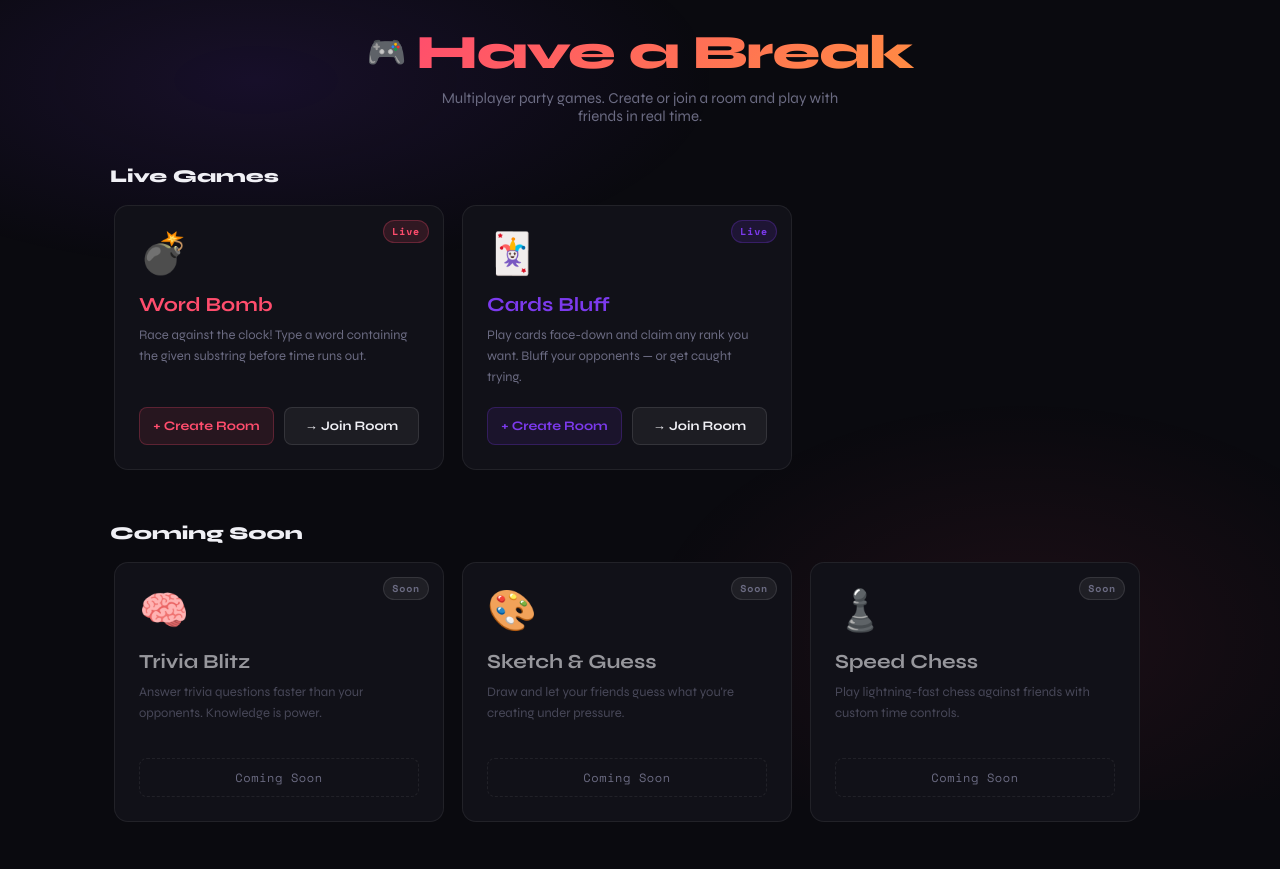
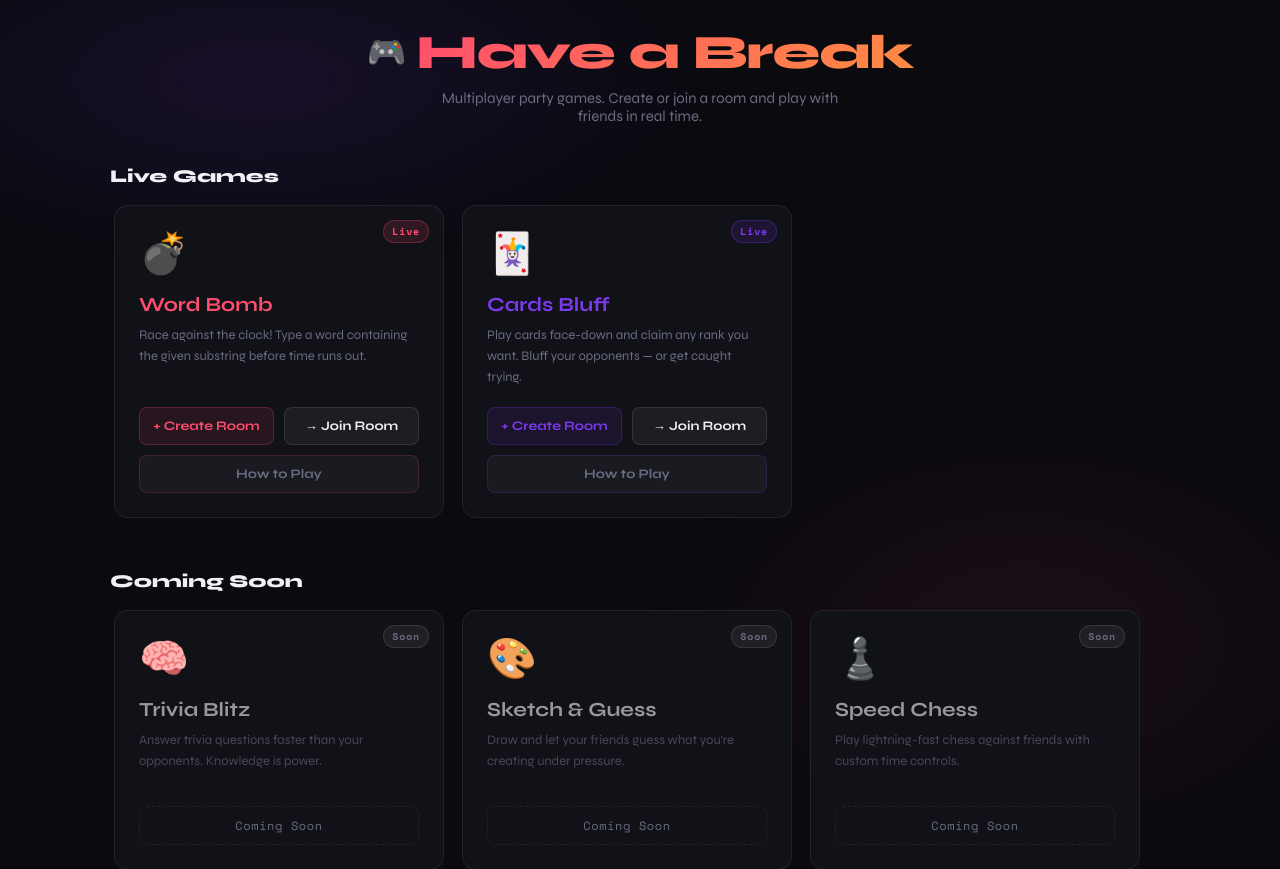
Before and after one commit to khushalmajoka/haveabreak-client, a React (Create React App) app: page / in a window 1280 px wide. Shown: the top 869 px of the page. Built offline with nearby package versions, Linux system fonts and the light colour scheme; no server answers.

Commit message:
Add per-game How to Play actions on home cards

```diff
--- a/src/components/PageLayout.js
+++ b/src/components/PageLayout.js
@@ -4,7 +4,6 @@ import { SITE_CONFIG } from '../config/config';
 
 const NAV_LINKS = [
   { to: '/',             label: 'Home' },
-  { to: '/how-to-play',  label: 'How to Play' },
   { to: '/about',        label: 'About' },
   { to: '/contact',      label: 'Contact' },
 ];
--- a/src/pages/Home.js
+++ b/src/pages/Home.js
@@ -110,12 +110,14 @@ export default function Home() {
           title="Live Games"
           games={liveGames}
           onSelect={(game) => setSelectedGame(game)}
+          onHowToPlay={(game) => navigate(`/how-to-play/${game.id}`)}
         />
 
         <GameRow
           title="Coming Soon"
           games={upcomingGames}
           onSelect={(game) => game.available && setSelectedGame(game)}
+          onHowToPlay={(game) => navigate(`/how-to-play/${game.id}`)}
         />
 
         {/* Inline Ad between content */}
@@ -197,7 +199,7 @@ export default function Home() {
   );
 }
 
-function GameRow({ title, games, onSelect }) {
+function GameRow({ title, games, onSelect, onHowToPlay }) {
   return (
     <section style={{ marginBottom: '34px' }}>
       <h2 style={{
@@ -224,6 +226,10 @@ function GameRow({ title, games, onSelect }) {
             key={game.id}
             game={game}
             onSelect={() => onSelect(game)}
+            onHowToPlay={(event) => {
+              event.stopPropagation();
+              onHowToPlay(game);
+            }}
           />
         ))}
       </div>
@@ -231,7 +237,7 @@ function GameRow({ title, games, onSelect }) {
   );
 }
 
-function GameCard({ game, onSelect }) {
+function GameCard({ game, onSelect, onHowToPlay }) {
   const [hovered, setHovered] = useState(false);
 
   return (
@@ -303,7 +309,7 @@ function GameCard({ game, onSelect }) {
 
       {/* Buttons */}
       {game.available ? (
-        <div style={{ display: 'flex', gap: '10px', marginTop: 'auto' }}>
+        <div style={{ display: 'flex', gap: '10px', marginTop: 'auto', flexWrap: 'wrap' }}>
           <button
             style={{
               flex: 1,
@@ -338,6 +344,31 @@ function GameCard({ game, onSelect }) {
           >
             → Join Room
           </button>
+          <button
+            onClick={onHowToPlay}
+            aria-label={`How to play ${game.name}`}
+            style={{
+              flex: '1 0 100%',
+              padding: '10px',
+              background: 'rgba(255,255,255,0.04)',
+              border: `1px solid ${game.color}30`,
+              borderRadius: '8px',
+              color: 'var(--text-muted)',
+              fontWeight: 700,
+              fontSize: '13px',
+              transition: 'background 0.2s, color 0.2s',
+            }}
+            onMouseEnter={e => {
+              e.target.style.background = `${game.color}18`;
+              e.target.style.color = game.color;
+            }}
+            onMouseLeave={e => {
+              e.target.style.background = 'rgba(255,255,255,0.04)';
+              e.target.style.color = 'var(--text-muted)';
+            }}
+          >
+            How to Play
+          </button>
         </div>
       ) : (
         <div style={{
```
